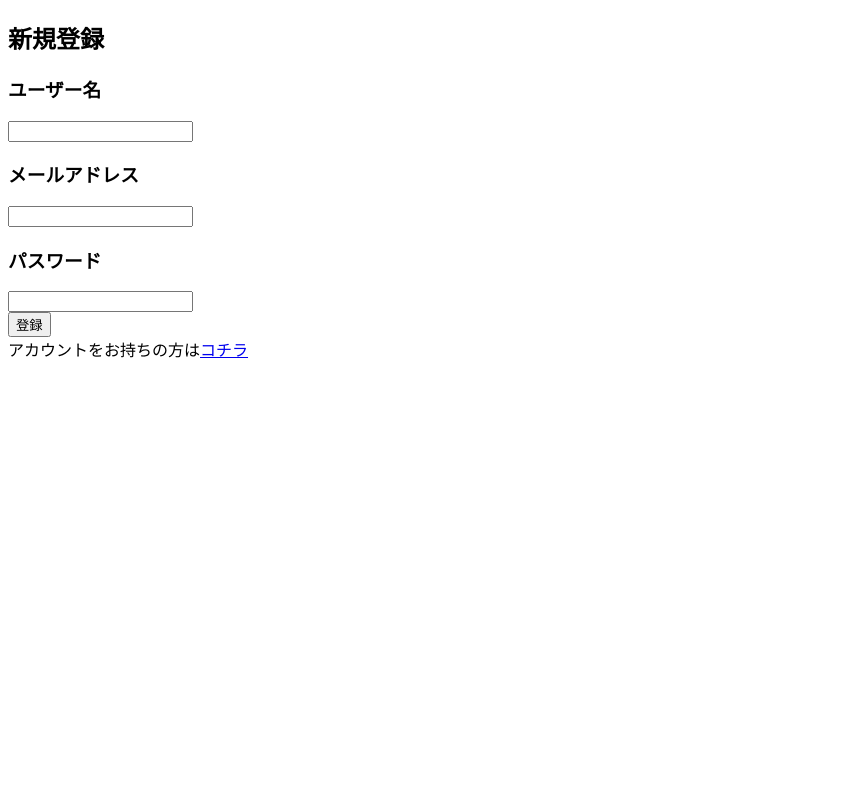
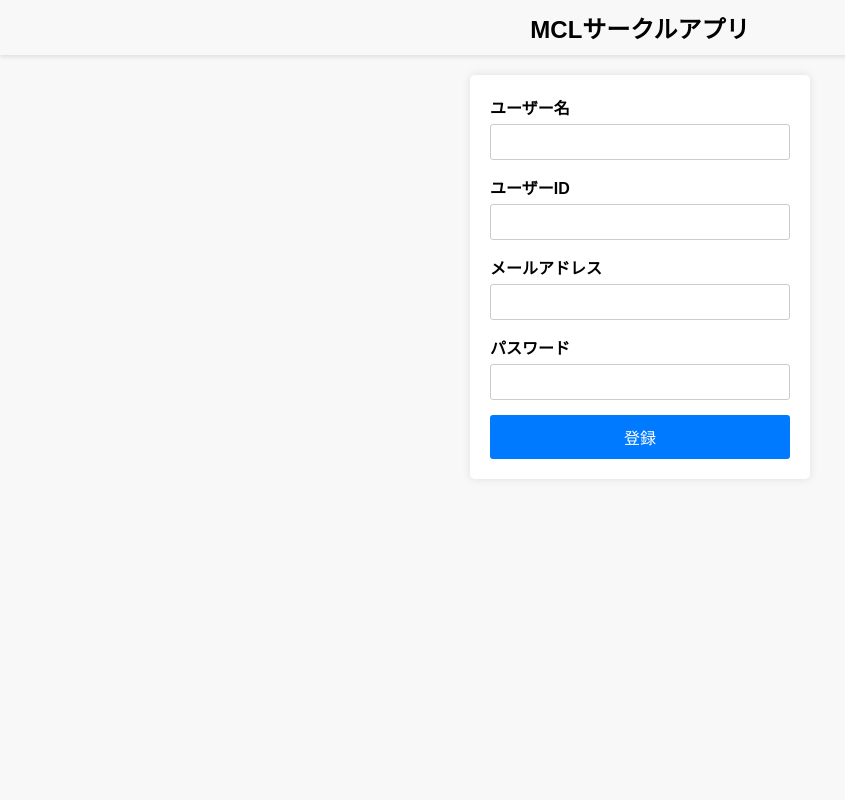
Before and after one commit to miyanokengo/harakiri, a PHP site: page /register.php in a window 1280 px wide. Shown: the whole page, without its empty margins (0-845 px from the left). Run offline with PHP 8.4, Linux system fonts and the light colour scheme.

Commit message:
loginとregister復旧

```diff
--- /dev/null
+++ b/register.css
@@ -0,0 +1,63 @@
+body {
+    font-family: Arial, sans-serif;
+    display: flex;
+    flex-direction: column;
+    align-items: center;
+    height: 100vh;
+    margin: 0;
+    background-color: #f8f8f8;
+}
+
+header {
+    background-color: #f8f8f8;
+    width: 100%;
+    text-align: center;
+    padding: 10px 0;
+    box-shadow: 0 2px 4px rgba(0, 0, 0, 0.1);
+    margin-bottom: 20px;
+}
+
+h1 {
+    margin: 0;
+    font-size: 1.5em;
+}
+
+.container {
+    background-color: #fff;
+    padding: 20px;
+    border-radius: 5px;
+    box-shadow: 0 0 10px rgba(0, 0, 0, 0.1);
+    width: 300px;
+}
+
+form {
+    display: flex;
+    flex-direction: column;
+}
+
+label {
+    margin-bottom: 5px;
+    font-weight: bold;
+}
+
+input {
+    margin-bottom: 15px;
+    padding: 8px;
+    border: 1px solid #ccc;
+    border-radius: 3px;
+    font-size: 1em;
+}
+
+button {
+    padding: 10px;
+    border: none;
+    border-radius: 3px;
+    background-color: #007bff;
+    color: white;
+    font-size: 1em;
+    cursor: pointer;
+}
+
+button:hover {
+    background-color: #0056b3;
+}
--- a/register.php
+++ b/register.php
@@ -4,31 +4,25 @@
     <meta charset="UTF-8">
     <meta http-equiv="X-UA-Compatible" content="IE=edge">
     <meta name="viewport" content="width=device-width, initial-scale=1.0">
+    <link rel="stylesheet" href="register.css" type="text/css">
     <title>Document</title>
 </head>
 <body>
-    <!-- 特定ページのコンテンツをここに追加 -->
-        <h2>新規登録</h2>
-        <form action="register_process.php" method="post">
-                <h3>ユーザー名</h3>
-                <div>
-                    <input type="text" name="name">
-                </div>
-
-                <h3>メールアドレス</h3>
-                <div>
-                    <input type="text" name="mail">
-                </div>
-
-                <h3>パスワード</h3>
-                <div>
-                    <input type="password" name="password">
-                </div>
-
-                <button>登録</button><br>
-                <label>アカウントをお持ちの方は<a href="login.php">コチラ</a></label>
-            </div>
-        </form>
+<header>
+        <h1>MCLサークルアプリ</h1>
+    </header>
+    <div class="container">
+        <form action="#" method="post">
+            <label for="username">ユーザー名</label>
+            <input type="text" id="username" name="username" required>
+            <label for="userid">ユーザーID</label>
+            <input type="text" id="userid" name="userid" required>
+            <label for="email">メールアドレス</label>
+            <input type="email" id="email" name="email" required>
+            <label for="password">パスワード</label>
+            <input type="password" id="password" name="password" required>
+            <button type="submit">登録</button>
+            </form>
     </div>
 </body>
 </html>
```
Also changed, not shown: login.css (added, +70 -0 lines), login.php (+13 -8 lines).
